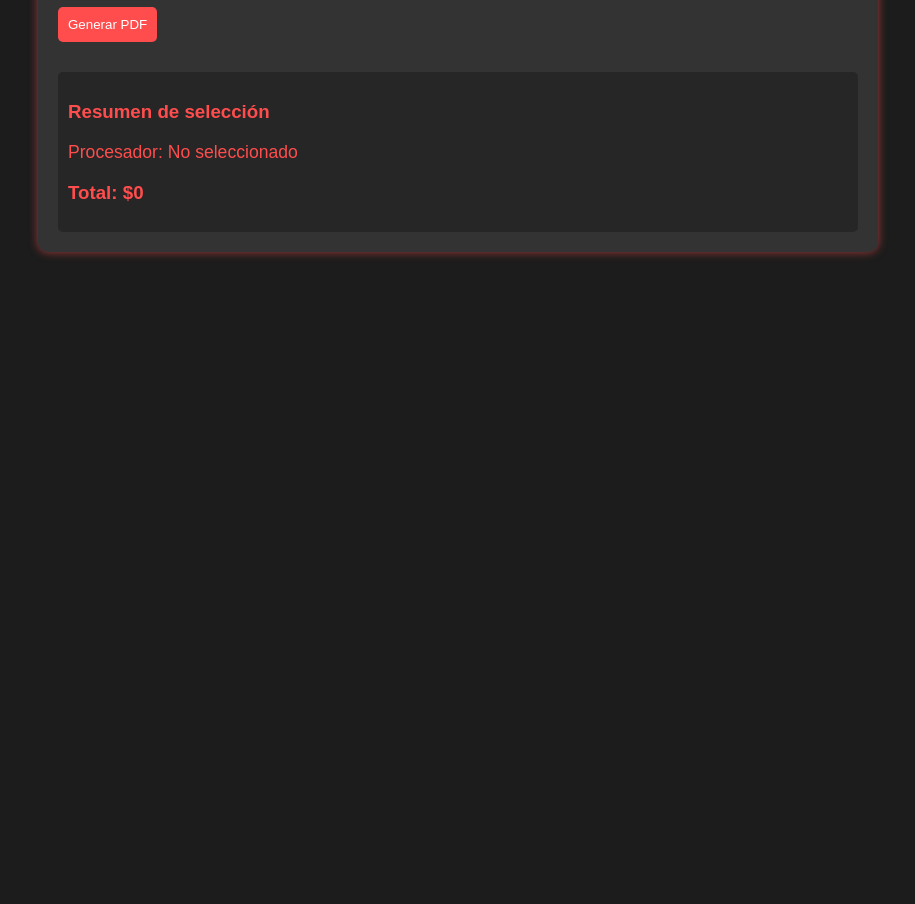
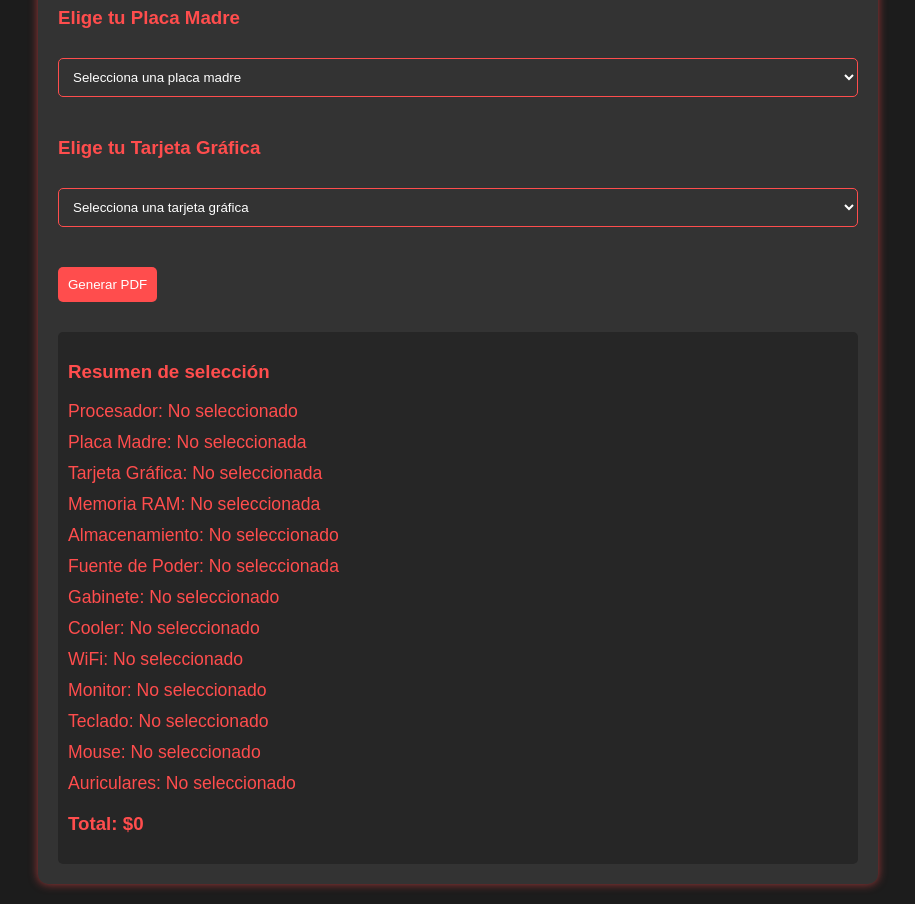
Before and after one commit to santyarena/armador-pc, a React (Create React App) app: page /pc-builder in a window 1280 px wide. Shown: the part 360-1264 px from the top of the page, without its empty margins (182-1097 px from the left). Before the commit the page ends 800 px from the top, so only its background shows below. Built offline with nearby package versions, Linux system fonts and the light colour scheme.

Commit message:
Prueba v4.0

```diff
--- a/src/components/PCBuilder.js
+++ b/src/components/PCBuilder.js
@@ -32,6 +32,7 @@ function PCBuilder({ products }) {
   const keyboards = products.filter(product => product.category === 'Teclado');
   const mice = products.filter(product => product.category === 'Mouse');
   const headphones = products.filter(product => product.category === 'Auriculares');
+
   // Función para sumar el precio total de los productos seleccionados
   const updateTotalPrice = () => {
     const prices = [
@@ -85,6 +86,7 @@ function PCBuilder({ products }) {
     }
     updateTotalPrice();
   };
+
   const handleGraphicsCardChange = (e) => {
     const selected = graphicsCards.find(gc => gc.name === e.target.value);
     setSelectedGraphicsCard(selected);
@@ -120,6 +122,7 @@ function PCBuilder({ products }) {
     setSelectedCooler(selected);
     updateTotalPrice();
   };
+
   const handleWifiChange = (e) => {
     const selected = wifis.find(wifi => wifi.name === e.target.value);
     setSelectedWifi(selected);
@@ -149,6 +152,7 @@ function PCBuilder({ products }) {
     setSelectedHeadphones(selected);
     updateTotalPrice();
   };
+
   // Función para generar el PDF con autoTable
   const generatePDF = () => {
     const doc = new jsPDF();
@@ -207,13 +211,52 @@ function PCBuilder({ products }) {
         </select>
       </div>
 
+      {/* Sección de Motherboards */}
+      <div className="builder-section">
+        <h3>Elige tu Placa Madre</h3>
+        <select onChange={handleMotherboardChange}>
+          <option value="">Selecciona una placa madre</option>
+          {motherboards.map(motherboard => (
+            <option key={motherboard.name} value={motherboard.name}>
+              {motherboard.name} - {motherboard.subSubCategory} - ${motherboard.price}
+            </option>
+          ))}
+        </select>
+      </div>
+
+      {/* Sección de Tarjetas Gráficas */}
+      <div className="builder-section">
+        <h3>Elige tu Tarjeta Gráfica</h3>
+        <select onChange={handleGraphicsCardChange}>
+          <option value="">Selecciona una tarjeta gráfica</option>
+          {graphicsCards.map(graphicsCard => (
+            <option key={graphicsCard.name} value={graphicsCard.name}>
+              {graphicsCard.name} - ${graphicsCard.price}
+            </option>
+          ))}
+        </select>
+      </div>
+
       {/* Continuar con el resto de las secciones de componentes */}
+      {/* ... (Secciones restantes de la misma manera) */}
+
       <button onClick={generatePDF}>Generar PDF</button>
 
       <div className="summary">
         <h3>Resumen de selección</h3>
         <p>Procesador: {selectedProcessor ? `${selectedProcessor.name} - ${selectedProcessor.subSubCategory} - $${selectedProcessor.price}` : 'No seleccionado'}</p>
-        {/* Continuar mostrando el resto de los componentes seleccionados */}
+        <p>Placa Madre: {selectedMotherboard ? `${selectedMotherboard.name} - ${selectedMotherboard.subSubCategory} - $${selectedMotherboard.price}` : 'No seleccionada'}</p>
+        <p>Tarjeta Gráfica: {selectedGraphicsCard ? `${selectedGraphicsCard.name} - $${selectedGraphicsCard.price}` : 'No seleccionada'}</p>
+        <p>Memoria RAM: {selectedRAM ? `${selectedRAM.name} - $${selectedRAM.price}` : 'No seleccionada'}</p>
+        <p>Almacenamiento: {selectedStorage ? `${selectedStorage.name} - $${selectedStorage.price}` : 'No seleccionado'}</p>
+        <p>Fuente de Poder: {selectedPowerSupply ? `${selectedPowerSupply.name} - $${selectedPowerSupply.price}` : 'No seleccionada'}</p>
+        <p>Gabinete: {selectedCase ? `${selectedCase.name} - $${selectedCase.price}` : 'No seleccionado'}</p>
+        <p>Cooler: {selectedCooler ? `${selectedCooler.name} - $${selectedCooler.price}` : 'No seleccionado'}</p>
+        <p>WiFi: {selectedWifi ? `${selectedWifi.name} - $${selectedWifi.price}` : 'No seleccionado'}</p>
+        <p>Monitor: {selectedMonitor ? `${selectedMonitor.name} - $${selectedMonitor.price}` : 'No seleccionado'}</p>
+        <p>Teclado: {selectedKeyboard ? `${selectedKeyboard.name} - $${selectedKeyboard.price}` : 'No seleccionado'}</p>
+        <p>Mouse: {selectedMouse ? `${selectedMouse.name} - $${selectedMouse.price}` : 'No seleccionado'}</p>
+        <p>Auriculares: {selectedHeadphones ? `${selectedHeadphones.name} - $${selectedHeadphones.price}` : 'No seleccionado'}</p>
         <h3>Total: ${totalPrice}</h3>
       </div>
     </div>
```
